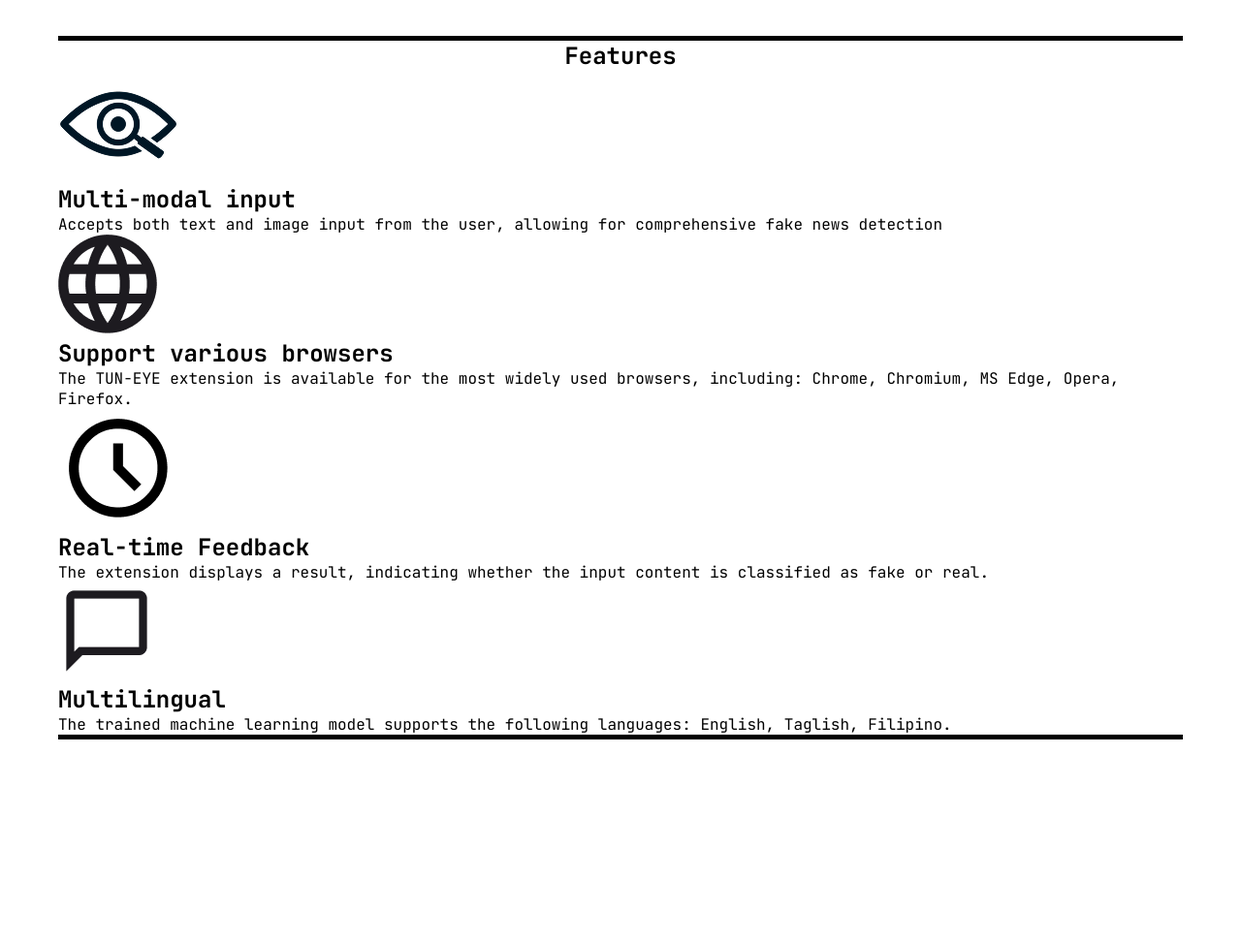
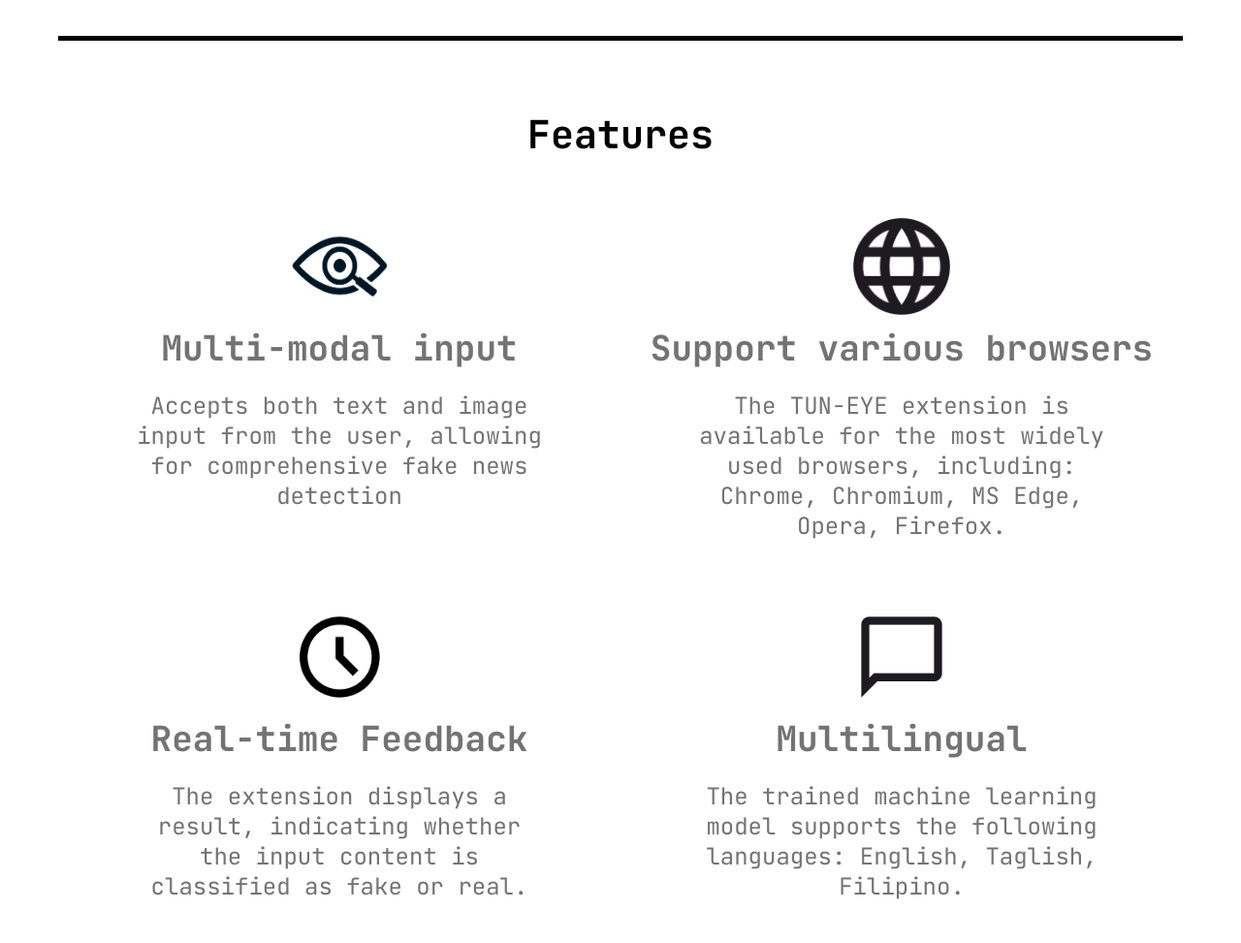
Before and after one commit to Shifard/try, a plain HTML site: page index.html in a window 1280 px wide. Shown: the part 1138-2111 px from the top of the page at 97% size. Before the commit the page ends 1921 px from the top, so only its background shows below. Drawn offline with Linux system fonts and the light colour scheme.

Commit message:
Add layout style for feature section

```diff
--- a/src/style/style.css
+++ b/src/style/style.css
@@ -44,13 +44,13 @@ main {
   flex-direction: column;
 }
 
-section {
+section.information {
   display: flex;
   flex-direction: column;
   align-items: center;
 }
 
-section .tool-name {
+section.information .tool-name {
   font-size: 2.5rem;
   color: #000;
   font-weight: bold;
@@ -60,14 +60,14 @@ section .tool-name {
   margin-bottom: 5px;
 }
 
-section .slogan {
+section.information .slogan {
   font-size: 2.5rem;
   color: var(--gray);
   font-weight: bold;
   margin-bottom: 36px;
 }
 
-section .get-TUN-eye {
+section.information .get-TUN-eye {
   display: flex;
   align-items: center;
   gap: 25px;
@@ -87,19 +87,19 @@ section .get-TUN-eye {
   }
 }
 
-section .preview {
+section.information.information .preview {
   width: 600px;
   height: 600px;
   margin-bottom: 36px;
 }
 
-section .description {
+section.information .description {
   font-size: 1.5rem;
   color: #737373;
   margin-bottom: 36px;
 }
 
-section .code {
+section.information .code {
   font-size: 1.5rem;
   padding: 10px 30px;
   background-color: #D9D9D9;
@@ -112,4 +112,42 @@ section .code {
   width: 100%;
   height: 5px;
   background-color: #000;
+  margin-bottom: 70px;
 }
+
+section.features {
+  text-align: center;
+}
+
+section.features h1 {
+  font-size: 2.5rem;
+  color: #000;
+  font-weight: bold;
+  margin-bottom: 60px;
+}
+
+section.features .all-feature {
+  display: grid;
+  grid-template-columns: 50% 50%;
+  gap: 30px 0;
+  margin-bottom: 60px;
+}
+
+section.features div > img {
+  height: 100px;
+  width: 100px;
+}
+
+section.features div h2.feature-name {
+  font-size: 2.25rem;
+  color: #737373;
+  font-weight: bold;
+  margin: 5px 0 20px;
+}
+
+section.features div p.feature-description {
+  font-size: 1.5rem;
+  color: #737373;
+  margin-bottom: 40px;
+  padding: 0 75px;
+}
```
